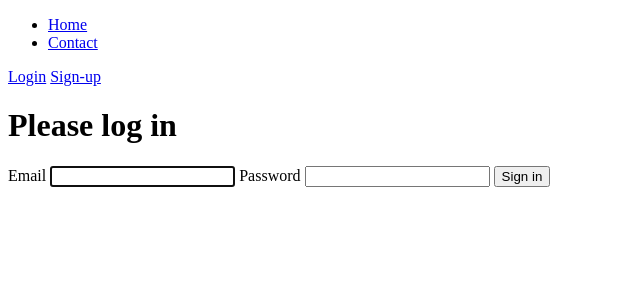
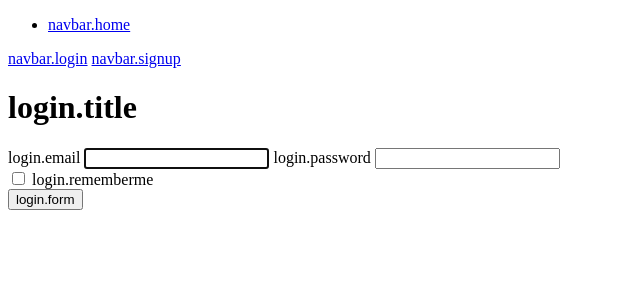
Before and after one commit to n-deleforge/links-wallet, a Symfony app: template templates/security/login.html.twig in a window 1280 px wide. Shown: the top 300 px of the page, without its empty margins (0-640 px from the left). Run offline with Twig, Linux system fonts and the light colour scheme; the template is opened without the code that fills it, so the values that code supplies are empty; some libraries are stand-ins or nearby versions.

Commit message:
translation, login, appfixtures

```diff
--- a/assets/app.js
+++ b/assets/app.js
@@ -11,4 +11,8 @@ import './styles/app.css';
 // start the Stimulus application
 import './bootstrap';
 
+// activates collapse functionality
+import { Collapse } from 'bootstrap';
+
+// Need jQuery?
 import $ from 'jquery';
--- a/composer.json
+++ b/composer.json
@@ -46,6 +46,7 @@
         "twig/twig": "^2.12|^3.0"
     },
     "require-dev": {
+        "badcow/lorem-ipsum": "^1.1",
         "doctrine/doctrine-fixtures-bundle": "^3.4",
         "phpunit/phpunit": "^9.5",
         "symfony/browser-kit": "5.4.*",
--- a/src/Controller/DefaultController.php
+++ b/src/Controller/DefaultController.php
@@ -2,6 +2,7 @@
 
 namespace App\Controller;
 
+use Badcow\LoremIpsum\Generator;
 use Symfony\Bundle\FrameworkBundle\Controller\AbstractController;
 use Symfony\Component\HttpFoundation\Response;
 use Symfony\Component\Routing\Annotation\Route;
@@ -13,7 +14,12 @@ class DefaultController extends AbstractController
      */
     public function index(): Response
     {
+
+        $generator = new Generator;
+        $paragraph = $generator->getParagraphs(2);
+
         return $this->render('default/index.html.twig', [
+            "lorem" => $paragraph
         ]);
     }
 }
--- a/src/Repository/UserDetailRepository.php
+++ b/src/Repository/UserDetailRepository.php
@@ -16,7 +16,7 @@ use Doctrine\Persistence\ManagerRegistry;
  * @method UserDetail[]    findAll()
  * @method UserDetail[]    findBy(array $criteria, array $orderBy = null, $limit = null, $offset = null)
  */
-class UserLinkRepository extends ServiceEntityRepository
+class UserDetailRepository extends ServiceEntityRepository
 {
     public function __construct(ManagerRegistry $registry)
     {
--- a/src/Security/LoginAuthenticator.php
+++ b/src/Security/LoginAuthenticator.php
@@ -10,6 +10,7 @@ use Symfony\Component\Security\Core\Authentication\Token\TokenInterface;
 use Symfony\Component\Security\Core\Security;
 use Symfony\Component\Security\Http\Authenticator\AbstractLoginFormAuthenticator;
 use Symfony\Component\Security\Http\Authenticator\Passport\Badge\CsrfTokenBadge;
+use Symfony\Component\Security\Http\Authenticator\Passport\Badge\RememberMeBadge;
 use Symfony\Component\Security\Http\Authenticator\Passport\Badge\UserBadge;
 use Symfony\Component\Security\Http\Authenticator\Passport\Credentials\PasswordCredentials;
 use Symfony\Component\Security\Http\Authenticator\Passport\Passport;
@@ -39,6 +40,7 @@ class LoginAuthenticator extends AbstractLoginFormAuthenticator
             new PasswordCredentials($request->request->get('password', '')),
             [
                 new CsrfTokenBadge('authenticate', $request->request->get('_csrf_token')),
+                new RememberMeBadge
             ]
         );
     }
@@ -49,9 +51,7 @@ class LoginAuthenticator extends AbstractLoginFormAuthenticator
             return new RedirectResponse($targetPath);
         }
 
-        // For example:
-        // return new RedirectResponse($this->urlGenerator->generate('some_route'));
-        throw new \Exception('TODO: provide a valid redirect inside '.__FILE__);
+        return new RedirectResponse($this->urlGenerator->generate('app_home'));
     }
 
     protected function getLoginUrl(Request $request): string
--- a/templates/base.html.twig
+++ b/templates/base.html.twig
@@ -21,17 +21,34 @@
 				<div class="d-flex flex-wrap align-items-center justify-content-center justify-content-lg-start">
 					<ul class="nav col-12 col-lg-auto me-lg-auto mb-2 justify-content-center mb-md-0">
 						<li>
-							<a href="{{ path('app_home') }}" class="nav-link px-2 link-secondary">Home</a>
-						</li>
-						<li>
-							<a href="#" class="nav-link px-2 link-dark">Contact</a>
+							<a href="{{ path('app_home') }}" class="nav-link px-2 link-secondary">{{ "navbar.home"|trans }}</a>
 						</li>
 					</ul>
 
-                    <div class="col-md-3 text-end">
-                        <a href="{{ path('app_login') }}" class="btn" role="button">Login</a>
-                        <a href="#" class="btn btn-dark" role="button">Sign-up</a>
+				{% if is_granted('IS_AUTHENTICATED_REMEMBERED') %}
+					<div class="dropdown">
+                        <button
+                            class="dropdown-toggle btn"
+                            type="button"
+                            id="user-dropdown"
+                            data-bs-toggle="dropdown"
+                            aria-expanded="false"
+                            >
+                                <img src="{{ app.user.avatarURI }}" alt="{{ app.user.email }}">
+                        </button>
+                        <ul class="dropdown-menu dropdown-menu-end" aria-labelledby="user-dropdown">
+                            <li>
+                                <a class="dropdown-item" href="{{ path('app_logout') }}">{{ "navbar.logout"|trans }}</a>
+                            </li>
+                        </ul>
                     </div>
+				{% else %}
+				    <div class="col-md-3 text-end">
+                        <a href="{{ path('app_login') }}" class="btn" role="button">{{ "navbar.login"|trans }}</a>
+                        <a href="#" class="btn btn-dark" role="button">{{ "navbar.signup"|trans }}</a>
+                    </div>
+				{% endif %}
+
 				</div>
 			</div>
 		</header>
--- a/templates/security/login.html.twig
+++ b/templates/security/login.html.twig
@@ -1,6 +1,4 @@
 {% extends 'base.html.twig' %}
-
-{% block title %}Log in!{% endblock %}
 
 {% block body %}
 	<div class="container">
@@ -9,30 +7,21 @@
 				<div class="alert alert-danger">{{ error.messageKey|trans(error.messageData, 'security') }}</div>
 			{% endif %}
 
-        <h1 class="h3 mb-3 font-weight-normal">Please log in</h1>
-        <label for="inputEmail">Email</label>
+			<h1 class="h3 mb-3 font-weight-normal">{{ "login.title"|trans }}</h1>
+			<label for="inputEmail">{{ "login.email"|trans }}</label>
 			<input type="email" value="{{ last_username }}" name="email" id="inputEmail" class="form-control" autocomplete="email" required autofocus>
-        <label for="inputPassword">Password</label>
+			<label for="inputPassword">{{ "login.password"|trans }}</label>
 			<input type="password" name="password" id="inputPassword" class="form-control" autocomplete="current-password" required>
 
-        <input type="hidden" name="_csrf_token"
-            value="{{ csrf_token('authenticate') }}"
-        >
-
-        {#
-            Uncomment this section and add a remember_me option below your firewall to activate remember me functionality.
-            See https://symfony.com/doc/current/security/remember_me.html
-
+			<input type="hidden" name="_csrf_token" value="{{ csrf_token('authenticate') }}">
 			<div class="checkbox mb-3">
 				<label>
-                    <input type="checkbox" name="_remember_me"> Remember me
+					<input type="checkbox" name="_remember_me">
+					{{ "login.rememberme"|trans }}
 				</label>
 			</div>
-        #}
 
-        <button class="btn btn-lg btn-primary" type="submit">
-            Sign in
-        </button>
+			<button class="btn btn-lg btn-primary" type="submit">{{ "login.form"|trans }}</button>
 		</form>
 	</div>
 {% endblock %}
--- /dev/null
+++ b/translations/security.fr.yaml
@@ -0,0 +1 @@
+"Identifiants invalides." : "Le courriel, le mot de passe ou bien les deux sont incorrects."
```
Also changed, not shown: migrations/Version20220426080035.php (added, +35 -0 lines), src/DataFixtures/AppFixtures.php (+10 -1 lines), src/Entity/User.php (+9 -0 lines), templates/default/index.html.twig (+10 -1 lines), translations/messages.fr.yaml (added, +12 -0 lines), 5 other files. Lines whose indentation alone changed are shown as unchanged.
